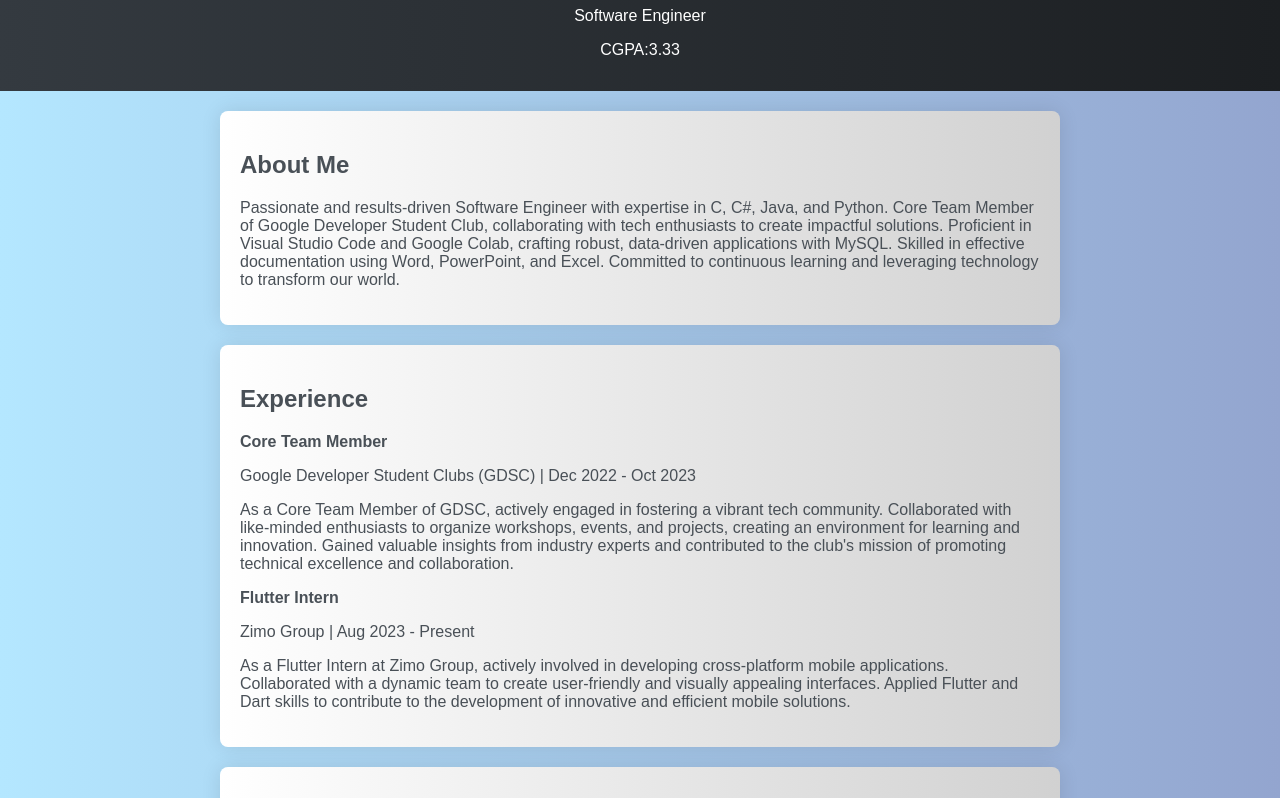
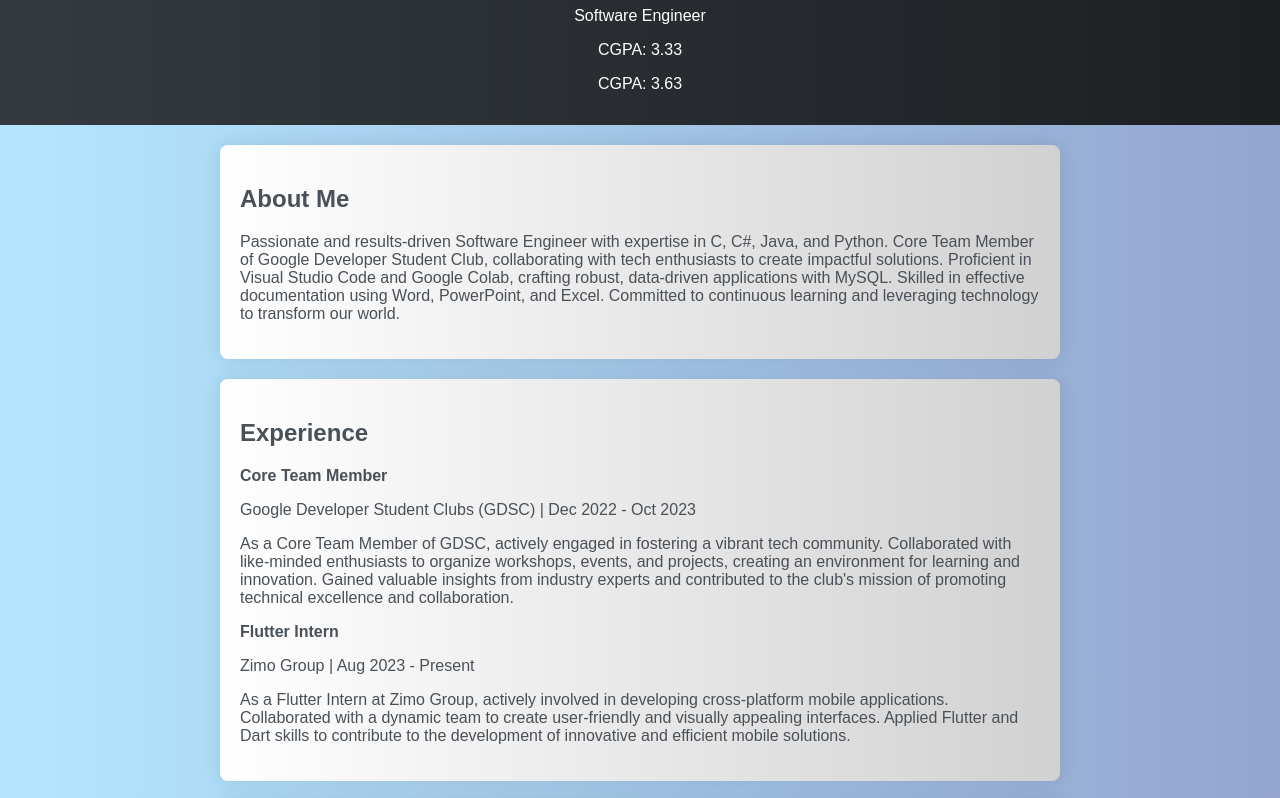
Before and after one commit to am-nimrah/portfolio, a plain HTML site: page index.html in a window 1280 px wide. Shown: the part 89-887 px from the top of the page. Drawn offline with Linux system fonts and the light colour scheme.

Commit message:
Update index.html

```diff
--- a/index.html
+++ b/index.html
@@ -3,7 +3,7 @@
 <head>
     <meta charset="UTF-8">
     <meta name="viewport" content="width=device-width, initial-scale=1.0">
-    <title>Nimra Waqar's Portfolio test</title>
+    <title>Nimra Waqar's Portfolio</title>
     <style>
         body {
             font-family: 'Arial', sans-serif;
@@ -45,7 +45,8 @@
     <header>
         <h1>Nimra Waqar</h1>
         <p>Software Engineer</p>
-	<p>CGPA:3.33</p>
+	<p>CGPA: 3.33</p>
+	<p>CGPA: 3.63</p>
     </header>
 
     <section>
```
